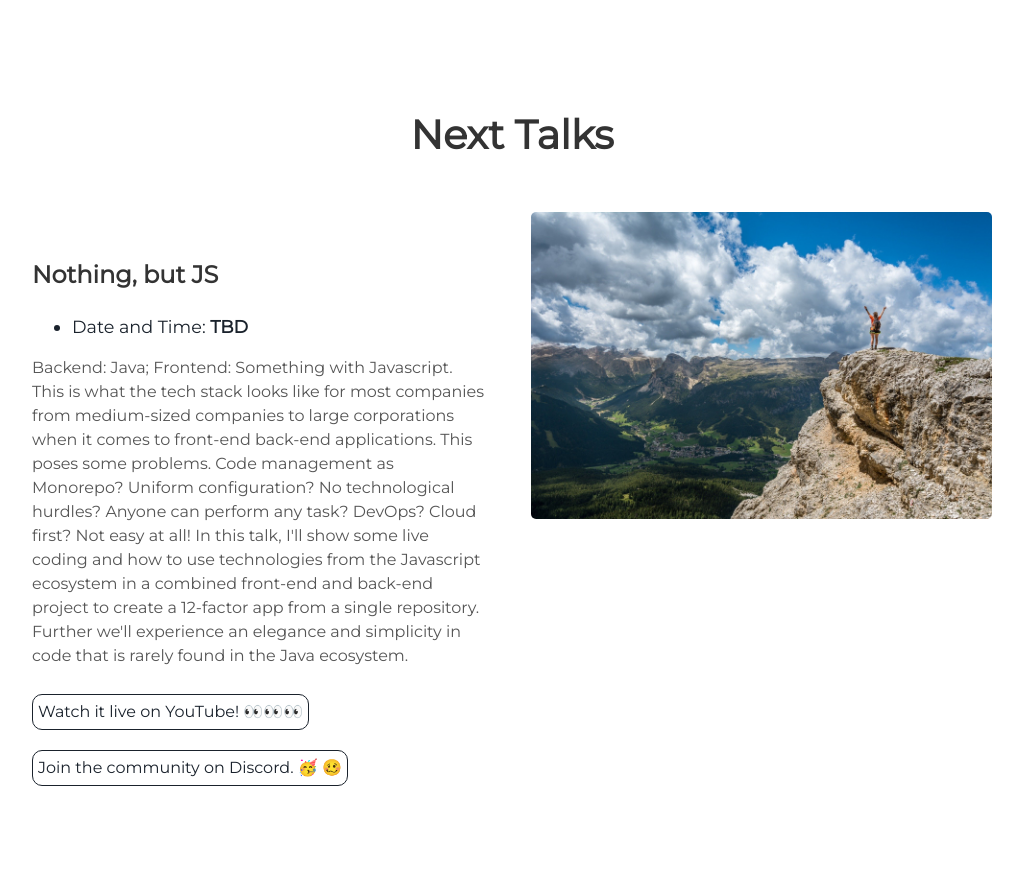
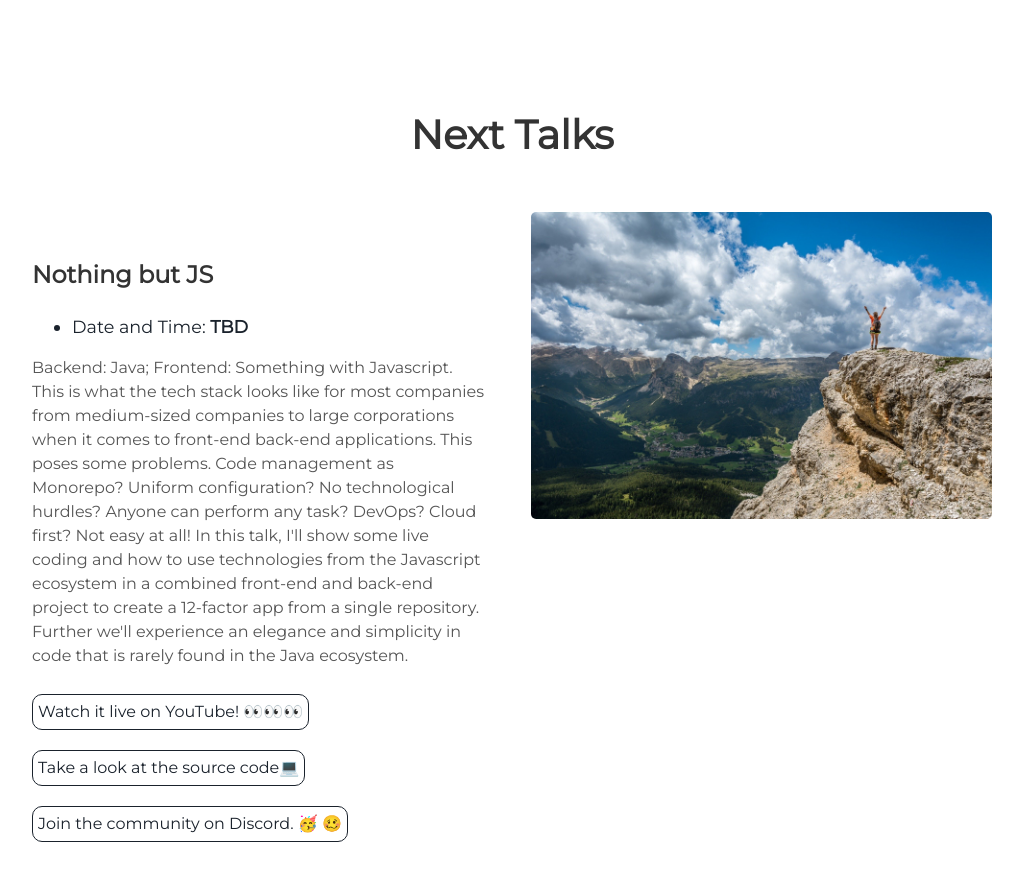
Before and after one commit to svettwer/svettwer.github.io, a Jekyll site: the page built from index.markdown, in a window 1280 px wide and 900 px high, scrolled down 1599 px. Shown: the top 881 px of the window, without its empty margins (128-1151 px from the left). Built offline with Jekyll 4.4.1, drawn with Linux system fonts in a browser that asks for light colours.

Commit message:
Added GitHub link + corrected talk name

```diff
--- a/_includes/next-talks.html
+++ b/_includes/next-talks.html
@@ -6,12 +6,13 @@
     <img alt="mountains" src="{{ "/assets/img/mountains.jpg" | prepend: site.baseurl }}" />
   </div>
   <div class="contents">
-    <h3> Nothing, but JS </h3>
+    <h3> Nothing but JS </h3>
     <ul>
       <li>Date and Time: <strong>TBD</strong></li>
     </ul>
     <p>Backend: Java; Frontend: Something with Javascript. This is what the tech stack looks like for most companies from medium-sized companies to large corporations when it comes to front-end back-end applications. This poses some problems. Code management as Monorepo? Uniform configuration? No technological hurdles? Anyone can perform any task? DevOps? Cloud first? Not easy at all! In this talk, I'll show some live coding and how to use technologies from the Javascript ecosystem in a combined front-end and back-end project to create a 12-factor app from a single repository. Further we'll experience an elegance and simplicity in code that is rarely found in the Java ecosystem.</p>
     <a class="project-link" href="{{site.youtube_url}}">Watch it live on YouTube! 👀👀👀</a>
+    <a class="project-link" href="https://github.com/svettwer/nothing-but-js">Take a look at the source code💻</a>
     <a class="project-link" href="{{site.discord_url}}">Join the community on Discord. 🥳 🥴</a>
   </div>
 </div>
```
